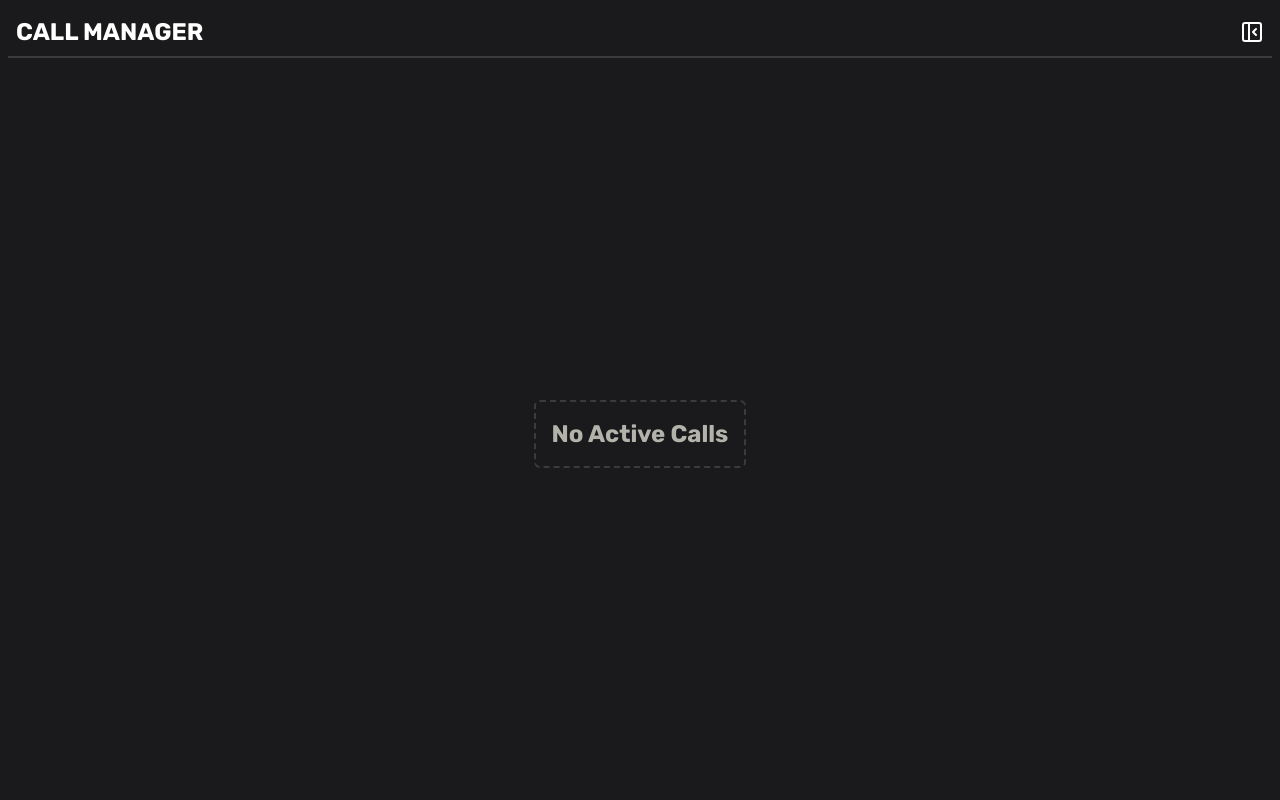
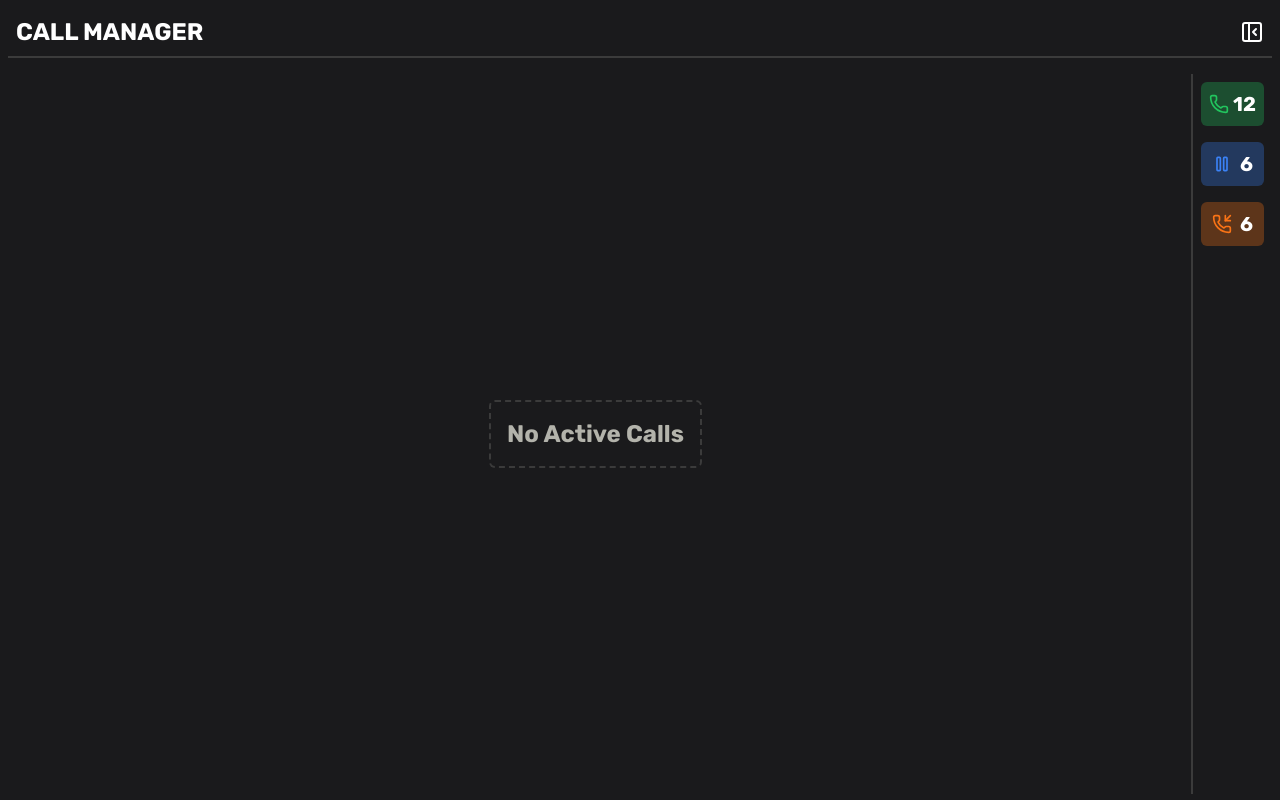
Before and after one commit to YARE0909/Orion-UI-Prototype, a Next.js app: page /call in a window 1280 px wide. Both pictures are taken after a click on the button 1252 px from the left and 32 px from the top of the page. Built offline with nearby package versions, Linux system fonts and the light colour scheme.

Commit message:
UI changes

```diff
--- a/src/pages/call/index.tsx
+++ b/src/pages/call/index.tsx
@@ -1,7 +1,7 @@
 /* eslint-disable @typescript-eslint/no-explicit-any */
 import { useState } from "react";
 import MockCardData from "../../../mock/watchListMock.json";
-import { CameraOff, CirclePause, Disc2, MicOff, PanelLeftClose, PanelRightClose, Phone, PhoneIncoming, PhoneOff } from "lucide-react";
+import { CameraOff, CirclePause, Disc2, MicOff, PanelLeftClose, PanelRightClose, Pause, Phone, PhoneIncoming, PhoneOff } from "lucide-react";
 
 function CallingCard({ title, status, setInCall }: { title: string, status: string, setInCall: any }) {
   return (
@@ -92,12 +92,11 @@ export default function Index() {
       </div>
       <div className="w-full h-full flex">
         {/* Left Panel */}
-        <div className={`h-[90vh] ${isRightPanelCollapsed ? 'w-full pr-0' : 'w-2/3 border-r-2 border-r-border'} transition-all duration-300 ease-in-out`}>
+        <div className={`h-[90vh] ${isRightPanelCollapsed ? 'w-full pr-0' : 'w-2/3'} transition-all duration-300 ease-in-out border-r-2 border-r-border pr-2`}>
           {inCall ? (
             <div className="w-full h-full bg-black relative">
               <div className="w-fit h-16 bg-foreground absolute bottom-4 rounded-md left-1/2 transform -translate-x-1/2 flex space-x-2 items-center p-4">
                 <div className="w-full flex space-x-2 border-r-2 border-r-border pr-2">
-
                   <button className="w-fit rounded-md bg-highlight px-4 py-2 flex items-center justify-center space-x-1">
                     <Disc2 className="w-6 h-6" />
                     <h1 className="font-bold whitespace-nowrap">Capture Document</h1>
@@ -115,7 +114,7 @@ export default function Index() {
                     <CameraOff className="w-6 h-6" />
                   </button>
                   <button className="w-fit rounded-md bg-highlight px-4 py-2 flex items-center justify-center space-x-1" onClick={() => setInCall(false)}>
-                    <CirclePause className="w-6 h-6" />
+                    <Pause className="w-6 h-6" />
                     {/* <h1 className="font-bold whitespace-nowrap">Hold</h1> */}
                   </button>
                   <button className="w-fit rounded-md bg-red-500 px-4 py-2 flex items-center justify-center space-x-1" onClick={() => setInCall(false)}>
@@ -126,7 +125,7 @@ export default function Index() {
               </div>
             </div>
           ) : (
-            <div className="w-full h-full mb-20 rounded-lg p-4 flex flex-col space-y-4 justify-center items-center">
+            <div className="w-full h-full mb-20 p-4 flex flex-col space-y-4 justify-center items-center">
               <div className="p-4 border-2 border-dashed border-border rounded-md">
                 <h1 className="font-bold text-2xl text-textAlt">No Active Calls</h1>
               </div>
@@ -135,8 +134,11 @@ export default function Index() {
         </div>
 
         {/* Right Panel */}
-        <div className={`transition-all duration-300 ease-in-out ${isRightPanelCollapsed ? 'w-0' : 'w-1/3 px-2'} h-full flex flex-col space-y-4 overflow-hidden`}>
+        <div className={`transition-all duration-300 ease-in-out ${isRightPanelCollapsed ? 'w-20' : 'w-1/3 px-2'} h-full`}>
           {/* Summary Section */}
+          {!isRightPanelCollapsed && (
+
+            <div className=" h-full flex flex-col space-y-4 overflow-hidden">
               <div className="w-full border-b-2 border-b-border pb-2 flex space-x-4">
                 <div
                   className={`w-full bg-green-500/30 rounded-md p-2 cursor-pointer border-2 ${filter === "all" ? "border-green-500" : "border-transparent"}`}
@@ -158,7 +160,7 @@ export default function Index() {
                 >
                   <div className="flex space-x-2 items-center">
                     <div className="border-r-2 border-r-blue-500 pr-2">
-                  <CirclePause className="w-6 h-6 text-blue-500" />
+                      <Pause className="w-6 h-6 text-blue-500" />
                     </div>
                     <div>
                       <h1 className="w-fit text-xs font-bold rounded text-blue-500">ON HOLD</h1>
@@ -181,7 +183,6 @@ export default function Index() {
                   </div>
                 </div>
               </div>
-
               {/* Grid Section */}
               <div className="w-full h-full overflow-y-auto pb-16 grid grid-cols-2 gap-2 auto-rows-min">
                 {/* Show Incoming and On Hold Calls in 2 columns when filter is "all" */}
@@ -239,6 +240,24 @@ export default function Index() {
                 )}
               </div>
             </div>
+          )}
+          {isRightPanelCollapsed && (
+            <div className="w-full h-full flex flex-col space-y-4 justify-start items-center p-2">
+              <div className="w-full h-fit bg-green-500/30 p-2 rounded-md flex space-x-1 justify-center items-center">
+                <Phone className="w-5 h-5 text-green-500" />
+                <h1 className="font-bold text-xl">12</h1>
+              </div>
+              <div className="w-full h-fit bg-blue-500/30 p-2 rounded-md flex space-x-2 justify-center items-center">
+                <Pause className="w-5 h-5 text-blue-500" />
+                <h1 className="font-bold text-xl">6</h1>
+              </div>
+              <div className="w-full h-fit bg-orange-500/30 p-2 rounded-md flex space-x-2 justify-center items-center">
+                <PhoneIncoming className="w-5 h-5 text-orange-500" />
+                <h1 className="font-bold text-xl">6</h1>
+              </div>
+            </div>
+          )}
+        </div>
       </div>
     </div>
   );
--- a/src/pages/index.tsx
+++ b/src/pages/index.tsx
@@ -10,8 +10,9 @@ function WatchCard({ title, src }: { title: string, src?: any }) {
   return (
     <div className="w-full h-56 flex flex-col space-y-4 bg-highlight rounded-lg p-1">
       <div className="w-full h-full bg-background flex items-center justify-center rounded-lg relative">
+        {src ? (
           <video
-          src="/videos/placeholder.mp4"
+            src={src}
             width={1000}
             height={1000}
             autoPlay
@@ -19,7 +20,11 @@ function WatchCard({ title, src }: { title: string, src?: any }) {
             loop
             className="w-full h-full object-cover rounded-md"
           />
-
+        ) : (
+          <div>
+            <h1 className="font-bold text-xl text-text">No Video Feed</h1>
+          </div>
+        )}
         <div className="w-full flex justify-between items-center absolute top-0 left-0 px-2 py-2 bg-black/70">
           <div>
             <h1 className="font-bold text-lg">{title}</h1>
@@ -42,7 +47,7 @@ export default function Index() {
       </div>
       <div className="w-full h-full overflow-y-auto pb-4 grid grid-cols-1 sm:grid-cols-2 md:grid-cols-3 lg:grid-cols-4 gap-2 items-stretch">
         {MockCardData.map((card, index) => (
-          <WatchCard key={index} title={card.title} />
+          <WatchCard key={index} title={card.title} src="/videos/placeholder.mp4" />
         ))}
       </div>
     </div>
```
Lines whose indentation alone changed are shown as unchanged.
